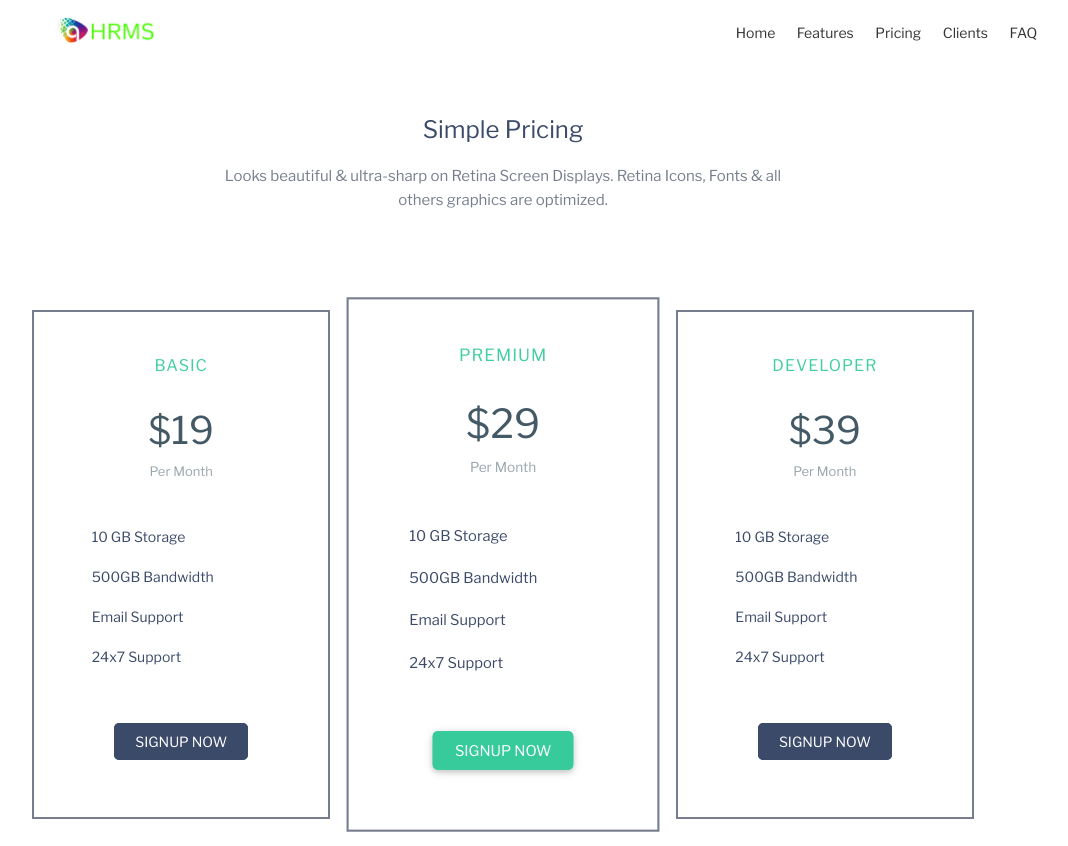
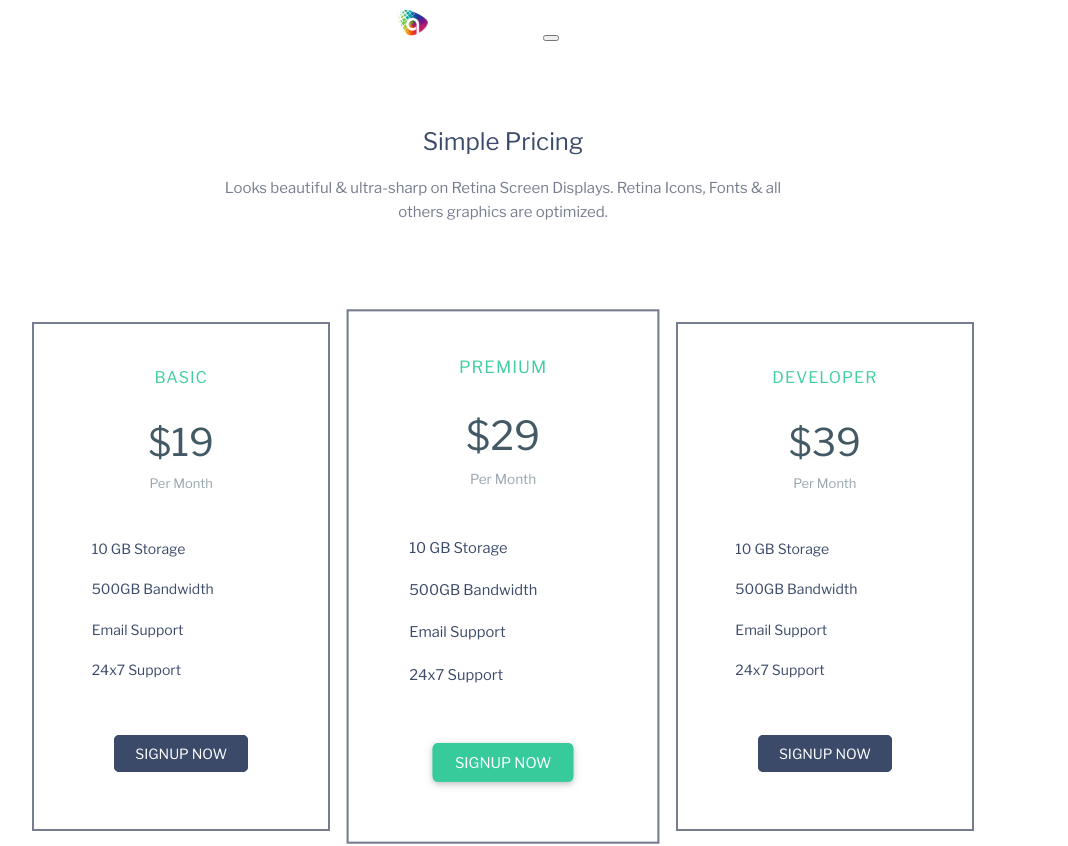
Before and after one commit to PrantoshB/Metrico-Template, a React (Create React App) app: page / in a window 1280 px wide. Shown: the top 846 px of the page, without its empty margins (137-1205 px from the left). Built offline with nearby package versions, Linux system fonts and the light colour scheme; some icons are missing.

Commit message:
Create Components

```diff
--- a/src/components/NavBar.css
+++ b/src/components/NavBar.css
@@ -10,11 +10,17 @@ nav{
 
 .menu-items{
     display: flex;
+    margin: 0 0 0 70%;
+    padding: 2% 0;
     gap: 10%;
-    margin-left: 39%;
+    align-items: center;
+    justify-content: space-between;
 }
 
-.menu-items li{
+.menu-items li a{
     font-size: 14px;
-    color: #333333;
 }
+
+.menu-items li a:hover{
+    color: #37cb9c;
+}
--- a/src/components/NavBar.js
+++ b/src/components/NavBar.js
@@ -1,26 +1,104 @@
-import React from 'react';
-import './NavBar.css';
-import Logo from '../assets/images/logo.png';
-import LogoWhite from '../assets/images/logo_white.png';
+import React, { useEffect, useState } from "react";
+import "./NavBar.css";
+import Logo from "../assets/images/logo.png";
+import LogoWhite from "../assets/images/logo_white.png";
 
 const NavBar = () => {
+  const [navbarStyle, setNavbarStyle] = useState({});
+  const [navLinkStyle, setNavLinkStyle] = useState({ color: "#fff" });
+  const [scroll, setScroll] = useState(false);
+
+  useEffect(() => {
+    const handleScroll = () => {
+      const scrollTop = window.scrollY || document.documentElement.scrollTop;
+      const scrollHeight =
+        document.documentElement.scrollHeight -
+        document.documentElement.clientHeight;
+      const scrollPercentage = (scrollTop / scrollHeight) * 100;
+
+      if (scrollPercentage >= 2) {
+        setScroll(true);
+
+        setNavbarStyle({
+          backgroundColor: "#fff",
+          boxShadow: "0 2px 2px rgba(0,0,0,.1)",
+        });
+        setNavLinkStyle({
+          color: "#000",
+        });
+      } else {
+        setNavbarStyle({});
+        setNavLinkStyle({ color: "#fff" });
+        setScroll(false);
+      }
+    };
+
+    window.addEventListener("scroll", handleScroll);
+    return () => {
+      window.removeEventListener("scroll", handleScroll);
+    };
+  }, []);
+
   return (
     <>
-        <nav>
-            <a href="/">
-                <img src={Logo} alt="metrico" className='logo' />
-            </a>
+      <nav
+        className="navbar navbar-expand-lg fixed-top navbar-custom navbar-default navbar-light navbar-custom-dark bg-trans"
+        id="navbar-sticky"
+        style={navbarStyle}
+      >
+        <div className="container">
+          <a className="navbar-brand logo" href="index.html">
+            <img
+              src={scroll ? Logo : LogoWhite}
+              className="logo logo-white"
+              alt="logo"
+            />
+          </a>
+          <button
+            className="navbar-toggler"
+            type="button"
+            data-toggle="collapse"
+            data-target="#navbarCollapse"
+            aria-controls="navbarCollapse"
+            aria-expanded="false"
+            aria-label="Toggle navigation"
+          >
+            <span className="navbar-toggler-icon"></span>
+          </button>
 
-            <ul className='list-unstyled menu-items'>
-                <li>Home</li>
-                <li>Features</li>
-                <li>Pricing</li>
-                <li>Clients</li>
-                <li>FAQ</li>
+          <div className="collapse navbar-collapse" id="navbarCollapse">
+            <ul className="menu-items list-unstyled" style={navLinkStyle}>
+              <li className="nav-item">
+                <a href="#home" className="nav-link">
+                  Home
+                </a>
+              </li>
+              <li className="nav-item">
+                <a href="#features" className="nav-link">
+                  Features
+                </a>
+              </li>
+              <li className="nav-item">
+                <a href="#pricing" className="nav-link">
+                  Pricing
+                </a>
+              </li>
+              <li className="nav-item">
+                <a href="#clients" className="nav-link">
+                  Clients
+                </a>
+              </li>
+              <li className="nav-item">
+                <a href="#faqs" className="nav-link">
+                  FAQ
+                </a>
+              </li>
             </ul>
-        </nav>
+          </div>
+        </div>
+      </nav>
     </>
-  )
-}
+  );
+};
 
-export default NavBar
+export default NavBar;
--- a/src/components/Pricing.css
+++ b/src/components/Pricing.css
@@ -53,18 +53,25 @@
   vertical-align: middle;
 }
 
-.pricing-btn {
+.prim-btn{
   padding: 9px 20px;
   text-transform: uppercase;
-  background-color: #3b4a69 !important;
-  border: 1px solid #3b4a69 !important;
   border-radius: 5px;
   color: #fff;
   font-size: 14px;
   transition: 0.3s;
 }
 
-.pricing-btn:hover {
+.pricing-btn {
+
+  background-color: #3b4a69 !important;
+  border: 1px solid #3b4a69 !important;
+
+}
+
+
+.prim-btn:hover {
+  color: white;
   background-color: #37cb9c !important;
   border: 1px solid #37cb9c !important;
   box-shadow: 0 2px 5px 0 rgba(0, 0, 0, 0.16), 0 2px 10px 0 rgba(0, 0, 0, 0.12);
--- a/src/components/Pricing.js
+++ b/src/components/Pricing.js
@@ -27,8 +27,8 @@ const Pricing = (properties) => {
           24x7 Support
         </li>
       </ul>
-      <div class="text-center">
-        <a href="#" class="pricing-btn">
+      <div className="text-center">
+        <a href="#" className="pricing-btn prim-btn">
           Signup Now
         </a>
       </div>
```
Also changed, not shown: src/components/Footer.css (added, +54 -0 lines), src/components/Footer.js (added, +35 -0 lines), src/components/HeadCard.css (added, +19 -0 lines), src/components/HeadCard.js (added, +42 -0 lines).
